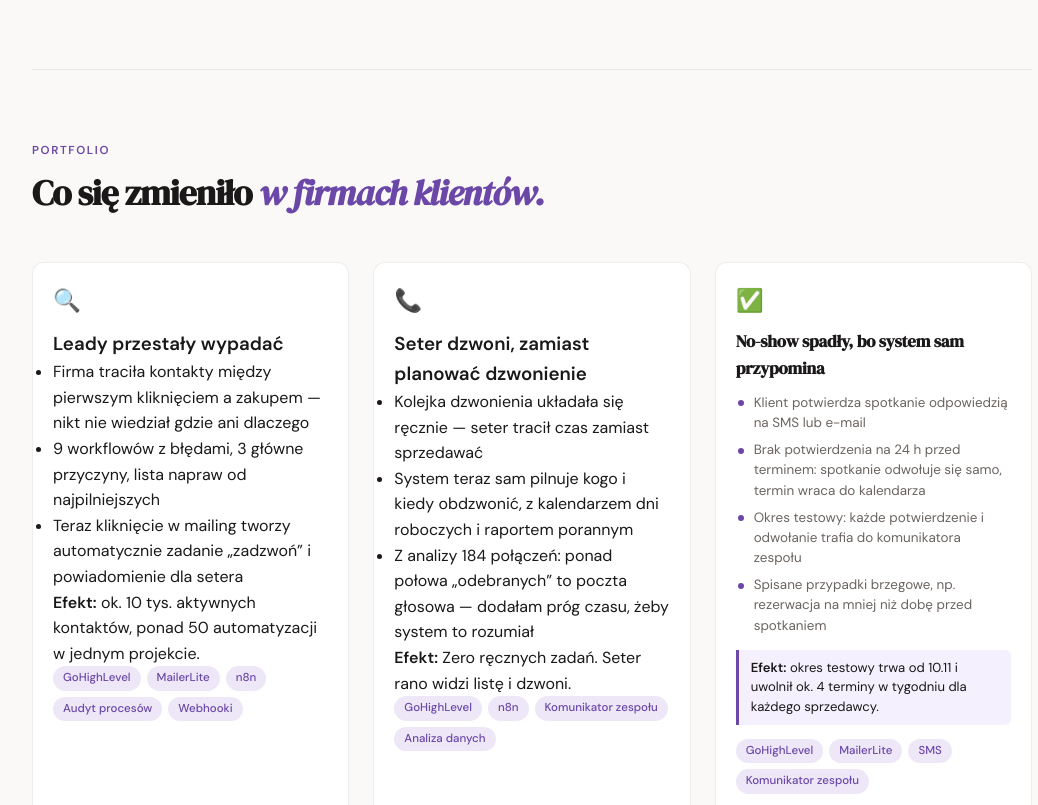
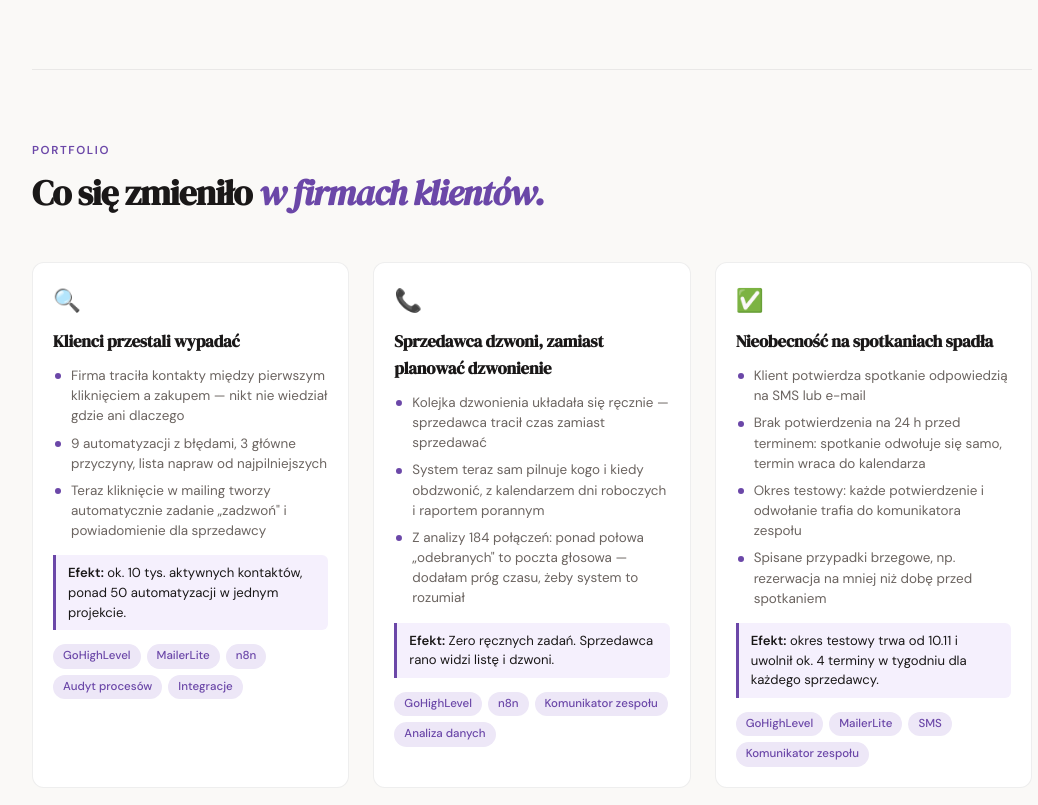
Before and after one commit to wysockanataliaa-porzadekwfirmie/porzadekwfirmie, a plain HTML site: page index.html in a window 1280 px wide. Shown: the part 2668-3473 px from the top of the page, without its empty margins (108-1146 px from the left). Drawn offline with Linux system fonts and the light colour scheme.

Commit message:
Add files via upload

```diff
--- a/index.html
+++ b/index.html
@@ -1,3 +1,4 @@
+<!doctype html><html><head><meta charset=utf8><meta name=viewport content="width=device-width,initial-scale=1"><style>:root{color-scheme:light}body{margin:0;padding:0;font:14px -apple-system,BlinkMacSystemFont,sans-serif;background:#fff;color:#000}img{max-width:100%}[hidden]:not([hidden=until-found i]){display:none!important}</style></head><body>
 <!DOCTYPE html><html lang="pl"><head><meta charset="utf-8"><meta name="viewport" content="width=device-width,initial-scale=1"><title>Natalia Wysocka – Wsparcie operacyjne</title>
 <link rel="stylesheet" href="https://fonts.googleapis.com/css2?family=DM+Serif+Display:ital@0;1&family=DM+Sans:ital,opsz,wght@0,9..40,300;0,9..40,400;0,9..40,500;0,9..40,600;1,9..40,300&display=swap">
 
@@ -484,7 +485,7 @@ body {
 .whom-icon { color: var(--accent); font-size: 1.2rem; flex-shrink: 0; line-height: 1.5; }
 
 .cta-block {
-  background: linear-gradient(135deg, var(--accent) 0%, #4e2e8a 100%);
+  background: linear-gradient(135deg, #7c3aed 0%, #3b1a6e 60%, #2a1150 100%);
   border-radius: 16px;
   padding: 56px 48px;
   text-align: center;
@@ -592,7 +593,7 @@ body {
 .whom2-card ul{list-style:none;padding:0;margin:0}
 .whom2-card li{position:relative;padding-left:20px;color:var(--fg-muted);font-size:.9rem;line-height:1.5;margin-bottom:8px}
 .whom2-card li::before{content:"✓";position:absolute;left:0;color:var(--accent);font-weight:700}
-.effect{font-size:.82rem;color:var(--fg);background:var(--accent-glow);border-left:3px solid var(--accent);padding:8px 12px;border-radius:0 6px 6px 0;margin-top:12px;margin-bottom:14px;line-height:1.5;font-family:'DM Sans',sans-serif;font-weight:400}.effect strong{color:var(--fg);font-style:normal}
+.effect{font-size:.82rem;color:var(--fg);background:var(--accent-glow);border-left:3px solid var(--accent);padding:8px 12px;border-radius:0 6px 6px 0;margin-top:12px;margin-bottom:14px;line-height:1.5;font-family:'DM Sans',sans-serif !important;font-weight:400}.effect strong{color:var(--fg);font-style:normal;font-weight:600}
 .portfolio-title{font-family:'DM Serif Display',Georgia,serif;font-size:1.05rem;font-weight:700;margin-bottom:10px;letter-spacing:-.01em;color:var(--fg);font-style:normal}
 .portfolio-list li{font-family:'DM Sans',sans-serif;font-size:.84rem;color:var(--fg-muted)}
 .about{display:grid;grid-template-columns:1.5fr 1fr;gap:40px;align-items:start}
@@ -607,7 +608,7 @@ body {
 .about-fact span{font-size:.85rem;color:var(--fg-muted)}
 .service-card .service-btn{margin-top:18px;margin-bottom:0}
 .portfolio-list{list-style:none;margin:0 0 14px;padding:0}
-.portfolio-list li{position:relative;padding-left:18px;font-size:.84rem;color:var(--fg-muted);line-height:1.5;margin-bottom:7px}
+.portfolio-list li{position:relative;padding-left:18px;font-size:.84rem !important;color:var(--fg-muted);line-height:1.5 !important;margin-bottom:7px;font-family:'DM Sans',sans-serif !important}
 .portfolio-list li::before{content:"";position:absolute;left:2px;top:.55em;width:6px;height:6px;border-radius:50%;background:var(--accent)}
 .portfolio-card{display:flex;flex-direction:column;background:var(--bg-card);border:1px solid var(--border-soft);border-radius:12px;overflow:hidden;transition:border-color .2s,box-shadow .2s}
 .portfolio-card:hover{border-color:var(--border);box-shadow:0 4px 20px rgba(107,71,168,.12)}
@@ -662,7 +663,7 @@ body {
 
 
 
-<section class="section" id="o-mnie">
+<section class="section section--white" id="o-mnie">
   <div class="section-label">Kim jestem</div>
   <h2 class="section-title">Liczby plus <em>porządek w procesach.</em></h2>
   <div class="about">
@@ -710,30 +711,40 @@ body {
   </div>
 </section>
 
-<section class="section" id="portfolio">
+<section class="section section--white" id="portfolio">
   <div class="section-label">Portfolio</div>
   <h2 class="section-title">Co się zmieniło <em>w firmach klientów.</em></h2>
   <div class="portfolio-grid">
 <div class="portfolio-card">
   <div class="portfolio-body">
     <div class="portfolio-icon">🔍</div>
-        <h3 class=”portfolio-title”>Leady przestały wypadać</h3>
-        <ul class=”portfolio-list”><li>Firma traciła kontakty między pierwszym kliknięciem a zakupem — nikt nie wiedział gdzie ani dlaczego</li><li>9 workflowów z błędami, 3 główne przyczyny, lista napraw od najpilniejszych</li><li>Teraz kliknięcie w mailing tworzy automatycznie zadanie „zadzwoń” i powiadomienie dla setera</li></ul><div class=”effect”><strong>Efekt:</strong> ok. 10 tys. aktywnych kontaktów, ponad 50 automatyzacji w jednym projekcie.</div>
-        <div class="portfolio-tags"><span>GoHighLevel</span><span>MailerLite</span><span>n8n</span><span>Audyt procesów</span><span>Webhooki</span></div>
+    <h3 class="portfolio-title">Klienci przestali wypadać</h3>
+    <ul class="portfolio-list">
+      <li>Firma traciła kontakty między pierwszym kliknięciem a zakupem — nikt nie wiedział gdzie ani dlaczego</li>
+      <li>9 automatyzacji z błędami, 3 główne przyczyny, lista napraw od najpilniejszych</li>
+      <li>Teraz kliknięcie w mailing tworzy automatycznie zadanie „zadzwoń" i powiadomienie dla sprzedawcy</li>
+    </ul>
+    <div class="effect"><strong>Efekt:</strong> ok. 10 tys. aktywnych kontaktów, ponad 50 automatyzacji w jednym projekcie.</div>
+    <div class="portfolio-tags"><span>GoHighLevel</span><span>MailerLite</span><span>n8n</span><span>Audyt procesów</span><span>Integracje</span></div>
   </div>
 </div>
 <div class="portfolio-card">
   <div class="portfolio-body">
     <div class="portfolio-icon">📞</div>
-        <h3 class=”portfolio-title”>Seter dzwoni, zamiast planować dzwonienie</h3>
-        <ul class=”portfolio-list”><li>Kolejka dzwonienia układała się ręcznie — seter tracił czas zamiast sprzedawać</li><li>System teraz sam pilnuje kogo i kiedy obdzwonić, z kalendarzem dni roboczych i raportem porannym</li><li>Z analizy 184 połączeń: ponad połowa „odebranych” to poczta głosowa — dodałam próg czasu, żeby system to rozumiał</li></ul><div class=”effect”><strong>Efekt:</strong> Zero ręcznych zadań. Seter rano widzi listę i dzwoni.</div>
+    <h3 class="portfolio-title">Sprzedawca dzwoni, zamiast planować dzwonienie</h3>
+    <ul class="portfolio-list">
+      <li>Kolejka dzwonienia układała się ręcznie — sprzedawca tracił czas zamiast sprzedawać</li>
+      <li>System teraz sam pilnuje kogo i kiedy obdzwonić, z kalendarzem dni roboczych i raportem porannym</li>
+      <li>Z analizy 184 połączeń: ponad połowa „odebranych" to poczta głosowa — dodałam próg czasu, żeby system to rozumiał</li>
+    </ul>
+    <div class="effect"><strong>Efekt:</strong> Zero ręcznych zadań. Sprzedawca rano widzi listę i dzwoni.</div>
     <div class="portfolio-tags"><span>GoHighLevel</span><span>n8n</span><span>Komunikator zespołu</span><span>Analiza danych</span></div>
   </div>
 </div>
 <div class="portfolio-card">
       <div class="portfolio-body">
         <div class="portfolio-icon">✅</div>
-        <h3 class="portfolio-title">No-show spadły, bo system sam przypomina</h3>
+        <h3 class="portfolio-title">Nieobecność na spotkaniach spadła</h3>
         <ul class="portfolio-list"><li>Klient potwierdza spotkanie odpowiedzią na SMS lub e-mail</li><li>Brak potwierdzenia na 24 h przed terminem: spotkanie odwołuje się samo, termin wraca do kalendarza</li><li>Okres testowy: każde potwierdzenie i odwołanie trafia do komunikatora zespołu</li><li>Spisane przypadki brzegowe, np. rezerwacja na mniej niż dobę przed spotkaniem</li></ul><div class="effect"><strong>Efekt:</strong> okres testowy trwa od 10.11 i uwolnił ok. 4 terminy w tygodniu dla każdego sprzedawcy.</div>
         <div class="portfolio-tags"><span>GoHighLevel</span><span>MailerLite</span><span>SMS</span><span>Komunikator zespołu</span></div>
       </div>
@@ -800,7 +811,7 @@ body {
   </div>
 </section>
 
-<section class="section" id="uslugi">
+<section class="section section--white" id="uslugi">
   <div class="section-label">Co robię</div>
   <h2 class="section-title">Konkretne rzeczy, które <em>znikają z Twojej głowy.</em></h2>
   <p class="section-sub">Nie konsultuję. Wchodzę, robię, daję wynik. Każdy zakres ustalamy po rozmowie, bo każda firma ma inny chaos.</p>
@@ -826,7 +837,7 @@ body {
     <div class="service-card">
       <div class="service-name">Strona i integracje</div>
       <div class="service-duration">WordPress · Calendly · formularze</div>
-      <div class="service-total" style="font-size:.85rem;line-height:1.6;color:#d8caf5">Strona, która działa — zbiera leady, wysyła potwierdzenia, podpina się z CRM. Bez programisty, bez "zapytaj web developera", bez czekania tygodniami na prostą zmianę.</div>
+      <div class="service-total" style="font-size:.85rem;line-height:1.6;color:#d8caf5">Strona, która działa — zbiera klientów, wysyła potwierdzenia, podpina się z CRM. Bez programisty, bez "zapytaj web developera", bez czekania tygodniami na prostą zmianę.</div>
       <a class="service-btn" href="https://calendly.com/wysocka-nataliaa/30min" target="_blank" rel="noopener">Omów mój projekt →</a>
     </div>
   </div>
@@ -849,7 +860,7 @@ body {
   </div>
 </section>
 
-<section class="section" id="dla-kogo">
+<section class="section section--white" id="dla-kogo">
   <div class="section-label">Dla kogo</div>
   <h2 class="section-title">Dla właścicieli firm, którzy chcą <em>rosnąć bez chaosu.</em></h2>
   <div class="whom2">
@@ -861,12 +872,12 @@ body {
     <div class="whom2-card">
       <div class="whom2-head"><span class="whom-icon">🚀</span><h3>Biznesy online</h3></div>
       <p class="whom2-lead">Sklepy, kursy i subskrypcje bez działu operacyjnego.</p>
-      <ul><li>Leady i klienci wpadają do kilku różnych narzędzi</li><li>Skalujesz i potrzebujesz zaplecza</li><li>Nie masz kogoś, kto to ogarnia</li></ul>
+      <ul><li>Klienci wpadają do kilku różnych narzędzi</li><li>Skalujesz i potrzebujesz zaplecza</li><li>Nie masz kogoś, kto to ogarnia</li></ul>
     </div>
   </div>
 </section>
 
-<section class="section faq" id="faq">
+<section class="section section--white faq" id="faq">
   <div class="section-label">FAQ</div>
   <h2 class="section-title">Najczęstsze <em>pytania.</em></h2>
   <details><summary>Czy muszę dać Ci dostęp do wszystkich moich systemów?</summary><p>Nie. Dostaję dostęp tylko do tych narzędzi, których dotyczy zakres pracy, najlepiej na osobnym koncie z ograniczonymi uprawnieniami. Po zakończeniu współpracy dostęp wyłączamy.</p></details>
@@ -877,7 +888,7 @@ body {
   <details><summary>Pracujesz tylko na GoHighLevel i MailerLite?</summary><p>Nie. To narzędzia, które znam najlepiej, ale pracuję też na innych CRM, systemach mailingowych, Make, Zapier i n8n. Zaczynam od tego, co już masz.</p></details>
 </section>
 
-<section class="section" id="kontakt">
+<section class="section section--white" id="kontakt">
   <div class="section-label">Kontakt</div>
   <h2 class="section-title">Napisz, <em>z czym przychodzisz.</em></h2>
   <div class="contact-wrap">
@@ -960,3 +971,4 @@ body {
   });
 })();
 </script></body></html>
+</body></html>
```
Lines whose indentation alone changed are shown as unchanged.
